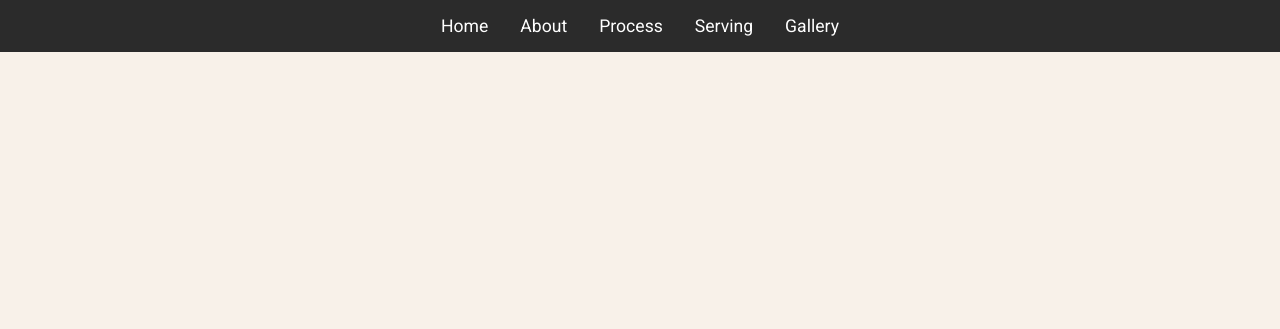
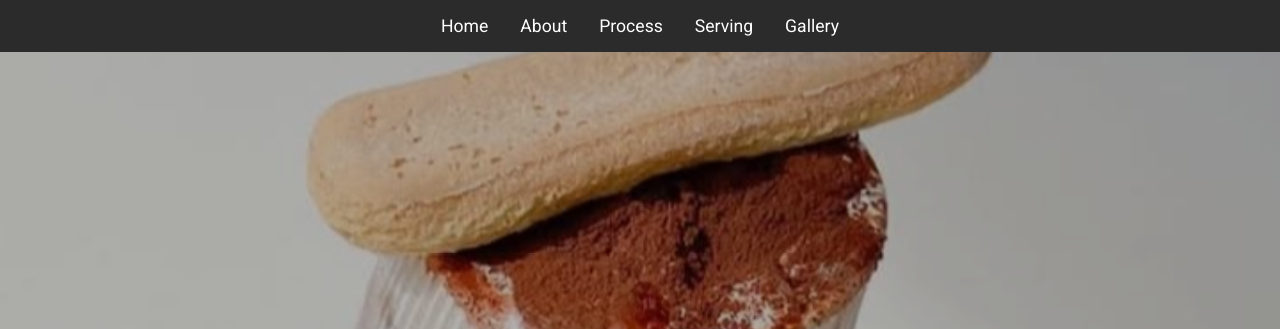
Before and after one commit to Moony4day/twenteacoffee, a plain HTML site: page index.html in a window 1280 px wide. Shown: the top 329 px of the page. Drawn offline with nearby package versions, Linux system fonts and the light colour scheme; placeholder pictures from the web are drawn by us.

Commit message:
Update index.html

```diff
--- a/index.html
+++ b/index.html
@@ -80,7 +80,7 @@
             left: 0;
             width: 100%;
             height: 100%;
-            background-image: url('Images/banner');
+            background-image: url('Images/banner.jpg');
             background-size: cover;
             background-position: center;
             background-attachment: fixed;
```
